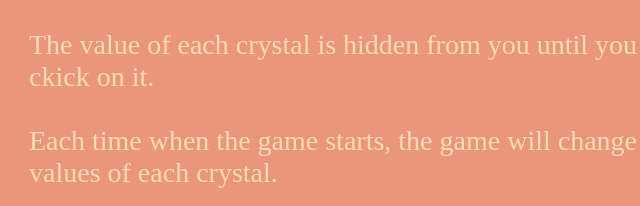
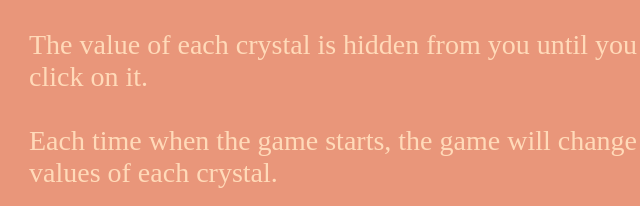
Before and after one commit to JPalmer76/unit-4-game, a plain HTML site: page index.html in a window 1280 px wide. Shown: the part 559-765 px from the top of the page, 49-689 px from the left. Drawn offline with nearby package versions, Linux system fonts and the light colour scheme.

Commit message:
fixed typo

```diff
--- a/index.html
+++ b/index.html
@@ -44,7 +44,7 @@
                     goes
                     above the random number. </li>
                 <br>
-                <li>The value of each crystal is hidden from you until you ckick on it.</li>
+                <li>The value of each crystal is hidden from you until you click on it.</li>
                 <br>
                 <li>Each time when the game starts, the game will change the values of each crystal.</li>
                 <br>
```
